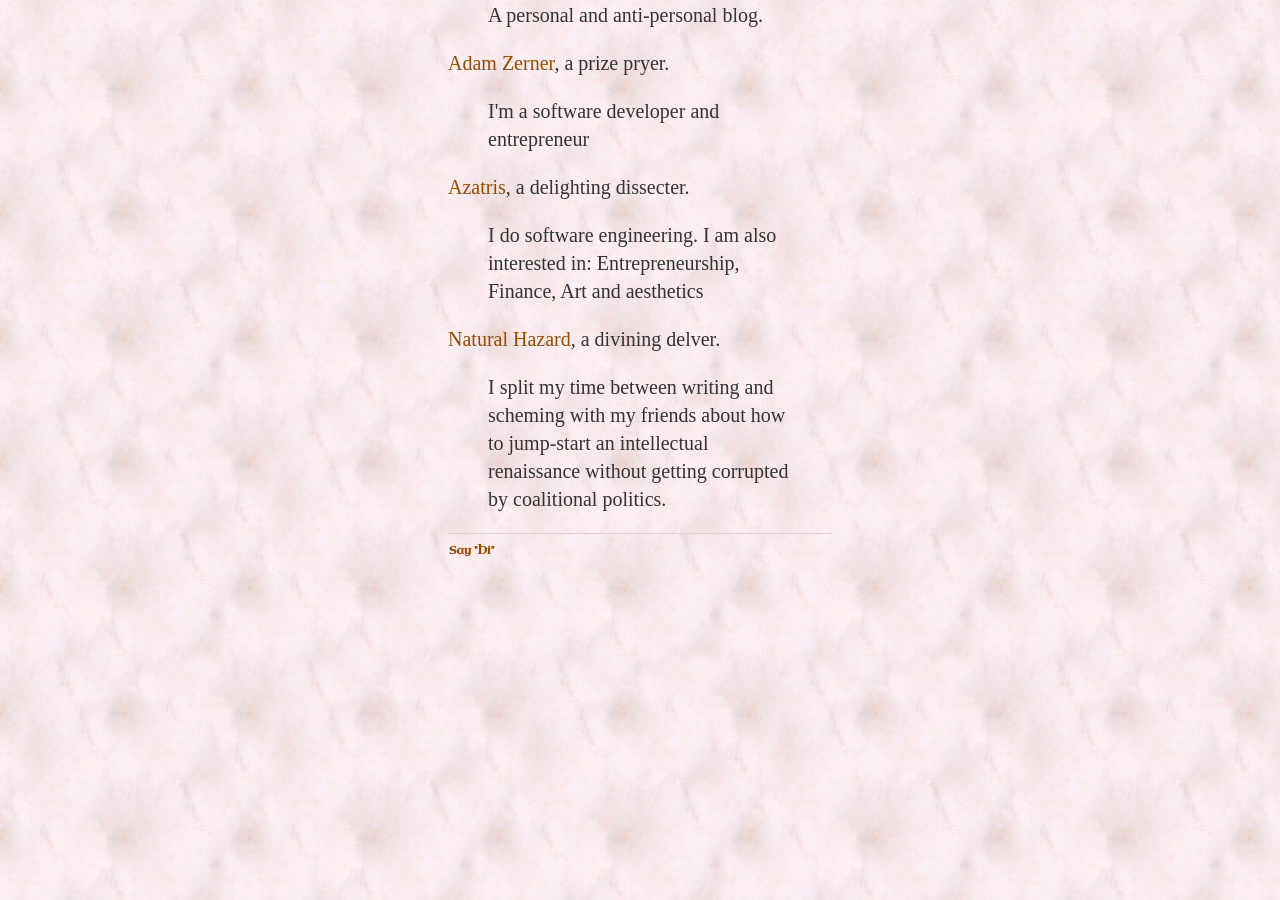
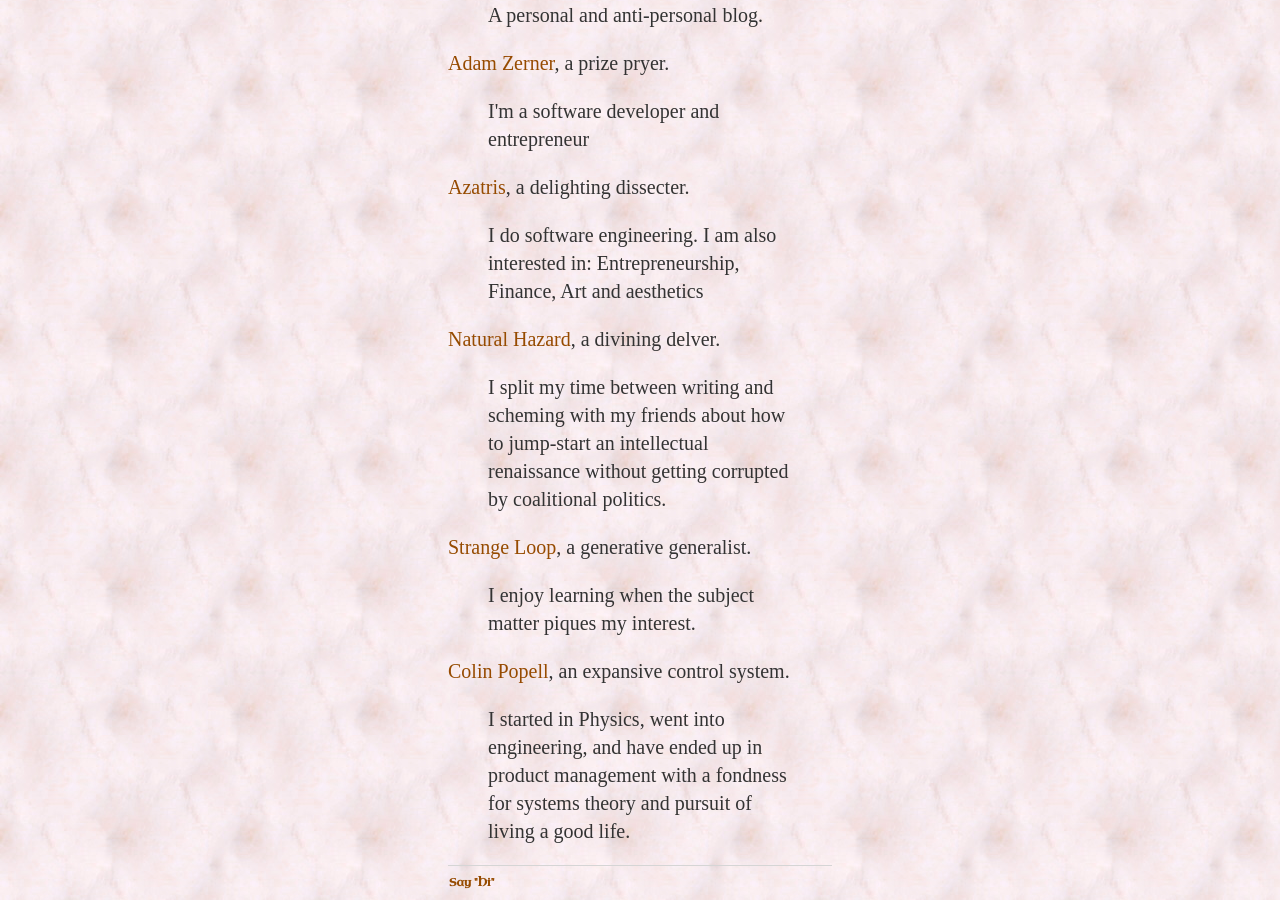
Before and after one commit to ray-dorai/ray-dorai.github.io, a Jekyll site: the page built from neighbors.html, in a window 1280 px wide and 900 px high, scrolled down 813 px. Built offline with Jekyll 4.4.1, drawn with Linux system fonts in a browser that asks for light colours; some web fonts are replaced.

Commit message:
Update neighbors.html

```diff
--- a/neighbors.html
+++ b/neighbors.html
@@ -23,7 +23,10 @@ title: Neighbors
                   <blockquote><p>I do software engineering. I am also interested in: Entrepreneurship, Finance, Art and aesthetics</p></blockquote> </p>
 	        <p><a href="https://naturalhazard.xyz/">Natural Hazard</a>, a divining delver.
                   <blockquote><p>I split my time between writing and scheming with my friends about how to jump-start an intellectual renaissance without getting corrupted by coalitional politics.</p></blockquote> </p>
-
+	        <p><a href="https://strangestloop.io/">Strange Loop</a>, a generative generalist.
+                  <blockquote><p>I enjoy learning when the subject matter piques my interest.</p></blockquote> </p>
+	        <p><a href="https://colinpopell.com/">Colin Popell</a>, an expansive control system.
+                  <blockquote><p>I started in Physics, went into engineering, and have ended up in product management with a fondness for systems theory and pursuit of living a good life.</p></blockquote> </p>
 
 
 
```
